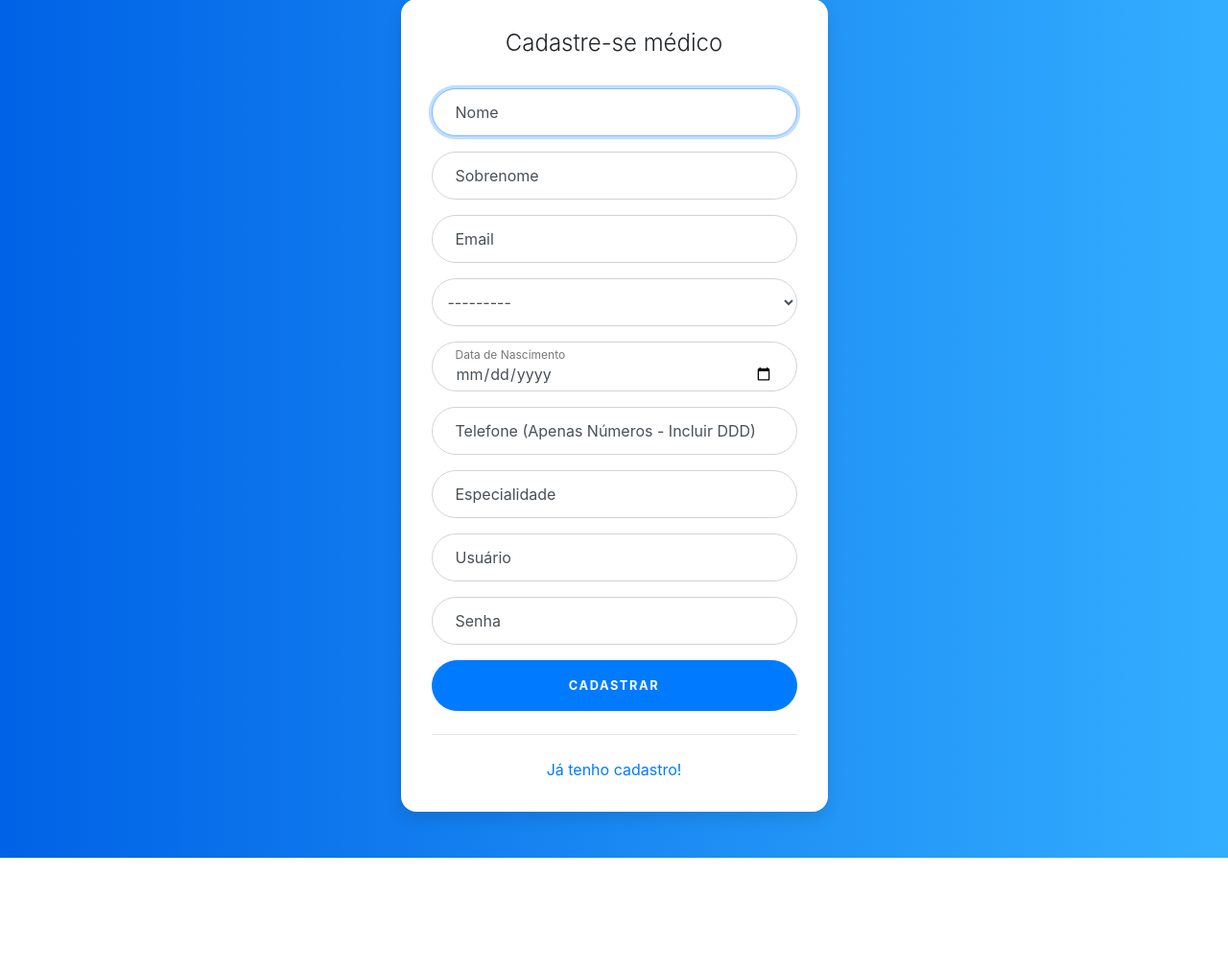
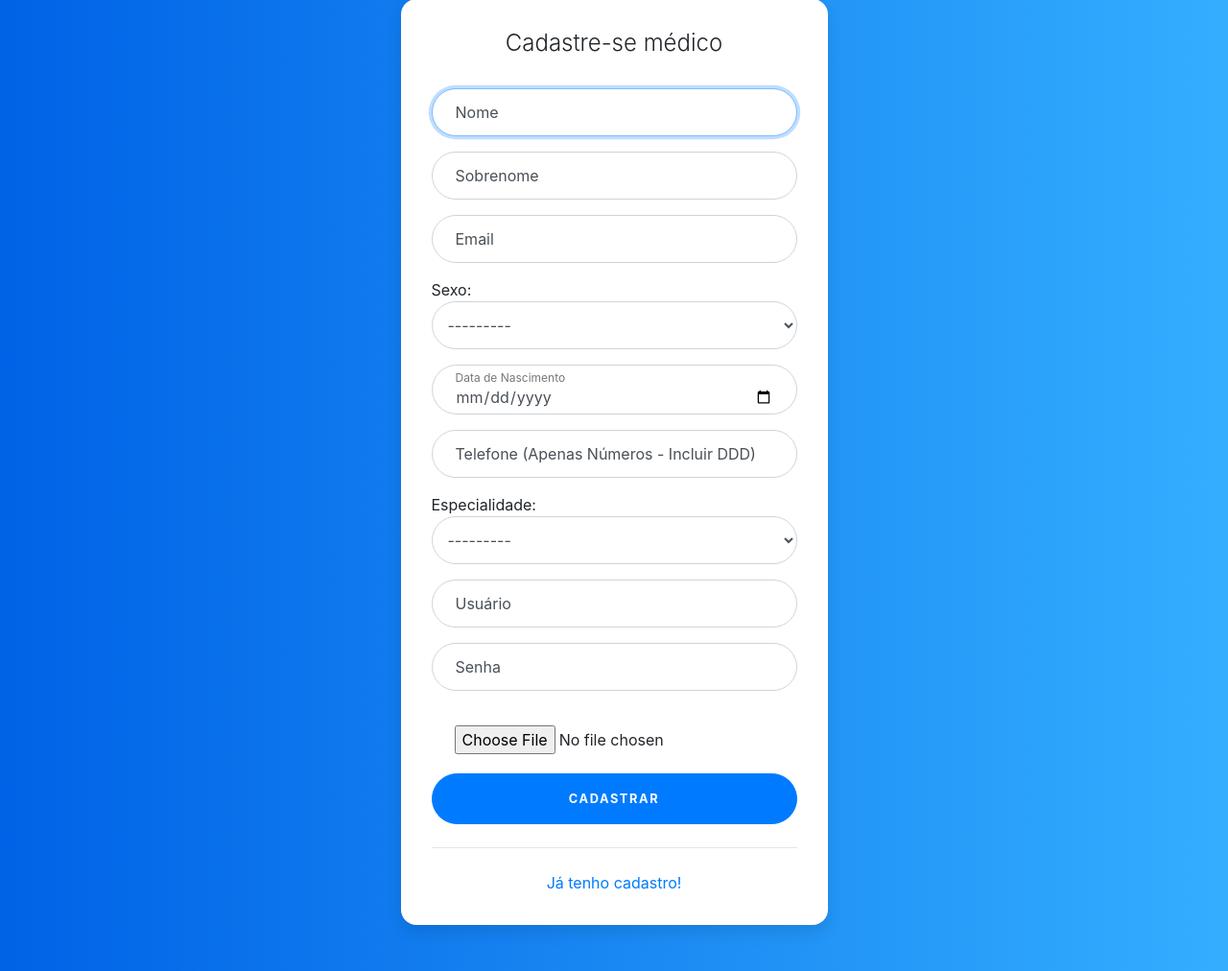
Before and after one commit to matheusfs99/achar_medico_django, a Django app: page /cadastro_medico in a window 1280 px wide. Shown: the part 49-1061 px from the top of the page at 96% size. Before the commit the page ends 943 px from the top, so only its background shows below. Run offline with Django 3.2, Linux system fonts and the light colour scheme; some libraries are stand-ins or nearby versions.

Commit message:
commit second

```diff
--- a/ache_medico/forms.py
+++ b/ache_medico/forms.py
@@ -27,10 +27,10 @@
 class MedicoForms(forms.ModelForm):
     class Meta:
         model = Medico
-        fields = ['sexo', 'data_nascimento', 'telefone', 'especialidade']
+        fields = ['sexo', 'data_nascimento', 'telefone', 'especialidade', 'foto']
         widgets = {
-            'sexo': forms.Select(choices=Sexo.SEXO, attrs={'class': 'form-control', 'style': 'border-radius: 2rem;height: 50px'}),
+            'sexo': forms.Select(choices=Sexo.SEXO, attrs={'class': 'form-control', 'style': 'border-radius: 2rem;height: 50px', 'id': 'inputSexo'}),
             'data_nascimento': forms.DateInput(attrs={'class': 'form-control', 'maxlength': 9}),
             'telefone': forms.NumberInput(attrs={'class': 'form-control', 'maxlength': 11, 'placeholder': 'Telefone'}),
-            'especialidade': forms.Select(attrs={'class': 'form-control', 'placeholder': 'Especialidade'}),
+            'especialidade': forms.Select(choices=Especialidade.ESPECIALIDADE, attrs={'class': 'form-control', 'style': 'border-radius: 2rem;height: 50px'}),
         }
--- a/ache_medico/models.py
+++ b/ache_medico/models.py
@@ -3,7 +3,28 @@
 
 # Create your models here.
 class Especialidade(models.Model):
-    especialidade = models.CharField(max_length=50)
+    ESPECIALIDADE = [
+        ('ACUPUNTURA', 'ACUPUNTURA'), ('ALERGIA E IMUNOLOGIA', 'ALERGIA E IMUNOLOGIA'), ('ANESTESIOLOGIA', 'ANESTESIOLOGIA'),
+        ('ANGIOLOGIA', 'ANGIOLOGIA'), ('CANCEROLOGIA CLÍNICA', 'CANCEROLOGIA CLÍNICA'), ('CANCEROLOGIA CIRÚRGICA', 'CANCEROLOGIA CIRÚRGICA'),
+        ('CANCEROLOGIA PEDIÁTRICA', 'CANCEROLOGIA PEDIÁTRICA'), ('CARDIOLOGIA', 'CARDIOLOGIA'), ('CIRURGIA CARDIOVASCULAR', 'CIRURGIA CARDIOVASCULAR'),
+        ('CIRURGIA DE CABEÇA E PESCOÇO', 'CIRURGIA DE CABEÇA E PESCOÇO'), ('CIRURGIA DO APARELHO DIGESTIVO', 'CIRURGIA DO APARELHO DIGESTIVO'),
+        ('CIRURGIA GERAL', 'CIRURGIA GERAL'), ('CIRURGIA PEDIÁTRICA', 'CIRURGIA PEDIÁTRICA'), ('CIRURGIA PLÁSTICA', 'CIRURGIA PLÁSTICA'),
+        ('CIRURGIA TORÁCICA', 'CIRURGIA TORÁCICA'), ('CIRURGIA VASCULAR', 'CIRURGIA VASCULAR'), ('CLÍNICA MÉDICA', 'CLÍNICA MÉDICA'),
+        ('COLOPROCTOLOGIA', 'COLOPROCTOLOGIA'), ('DERMATOLOGIA', 'DERMATOLOGIA'), ('ENDOCRINOLOGIA', 'ENDOCRINOLOGIA'),
+        ('ENDOSCOPIA', 'ENDOSCOPIA'), ('GASTROENTEROLOGIA', 'GASTROENTEROLOGIA'), ('GENÉTICA MÉDICA', 'GENÉTICA MÉDICA'),
+        ('GERIATRIA', 'GERIATRIA'), ('GINECOLOGIA E OBSTETRÍCIA', 'GINECOLOGIA E OBSTETRÍCIA'), ('HEMATOLOGIA E HEMOTERAPIA', 'HEMATOLOGIA E HEMOTERAPIA'),
+        ('HOMEOPATIA', 'HOMEOPATIA'), ('INFECTOLOGIA', 'INFECTOLOGIA'), ('MASTOLOGIA', 'MASTOLOGIA'),
+        ('MEDICINA DE FAMÍLIA E COMUNIDADE', 'MEDICINA DE FAMÍLIA E COMUNIDADE'), ('MEDICINA DO TRABALHO', 'MEDICINA DO TRABALHO'),
+        ('MEDICINA DO TRÁFEGO', 'MEDICINA DO TRÁFEGO'), ('MEDICINA ESPORTIVA', 'MEDICINA ESPORTIVA'),
+        ('MEDICINA FÍSICA E REABILITAÇÃO', 'MEDICINA FÍSICA E REABILITAÇÃO'), ('MEDICINA INTENSIVA', 'MEDICINA INTENSIVA'),
+        ('MEDICINA LEGAL', 'MEDICINA LEGAL'), ('MEDICINA NUCLEAR', 'MEDICINA NUCLEAR'), ('MEDICINA PREVENTIVA E SOCIAL', 'MEDICINA PREVENTIVA E SOCIAL'),
+        ('NEFROLOGIA', 'NEFROLOGIA'), ('NEUROCIRURGIA', 'NEUROCIRURGIA'), ('NEUROLOGIA', 'NEUROLOGIA'), ('NUTROLOGIA', 'NUTROLOGIA'),
+        ('OFTALMOLOGIA', 'OFTALMOLOGIA'), ('ORTOPEDIA e TRAUMATOLOGIA', 'ORTOPEDIA e TRAUMATOLOGIA'), ('OTORRINOLARINGOLOGIA', 'OTORRINOLARINGOLOGIA'),
+        ('PATOLOGIA', 'PATOLOGIA'), ('PATOLOGIA CLÍNICA/MEDICINA LABORATORIAL', 'PATOLOGIA CLÍNICA/MEDICINA LABORATORIAL'),
+        ('PEDIATRIA', 'PEDIATRIA'), ('PNEUMOLOGIA', 'PNEUMOLOGIA'), ('PSIQUIATRIA', 'PSIQUIATRIA'),
+        ('RADIOLOGIA E DIAGNÓSTICO POR IMAGEM', 'RADIOLOGIA E DIAGNÓSTICO POR IMAGEM'), ('DIAGNÓSTICO POR IMAGEM', 'DIAGNÓSTICO POR IMAGEM'),
+        ('RADIOTERAPIA', 'RADIOTERAPIA'), ('REUMATOLOGIA', 'REUMATOLOGIA'), ('UROLOGIA', 'UROLOGIA')
+    ]
 
 class Plano_Saude(models.Model):
     plano = models.CharField(max_length=50)
@@ -17,10 +38,11 @@
 
 class Medico(models.Model):
     user = models.OneToOneField(User, on_delete=models.CASCADE)
-    especialidade = models.ForeignKey(Especialidade, on_delete=models.CASCADE)
+    especialidade = models.CharField(max_length=50, choices=Especialidade.ESPECIALIDADE)
     sexo = models.CharField(max_length=10, choices=Sexo.SEXO)
     data_nascimento = models.DateField()
     telefone = models.BigIntegerField()
-    planos_aceitos = models.ForeignKey(Plano_Saude, on_delete=models.CASCADE)
+    #planos_aceitos = models.ForeignKey(Plano_Saude, on_delete=models.CASCADE)
     classificacao = models.FloatField(default=0)
     bio = models.CharField(max_length=300, null=True, blank=True)
+    foto = models.ImageField(upload_to='medicos_imgs/', blank=True, null=True)
--- a/ache_medico/templates/cadastro_medico.html
+++ b/ache_medico/templates/cadastro_medico.html
@@ -29,6 +29,7 @@
                         </div>
 
                         <div class="form-label-group">
+                            <span>Sexo:</span>
                             {{formMedico.sexo}}
                         </div>
 
@@ -45,9 +46,8 @@
                         </div>
 
                         <div class="form-label-group">
-                            <input type="TextInput" id="inputEspecialidade" name="especialidade" class="form-control" placeholder="Especialidade"
-                                   required autofocus>
-                            <label for="inputEspecialidade">Especialidade</label>
+                            <span>Especialidade:</span>
+                            {{formMedico.especialidade}}
                         </div>
 
                         <div class="form-label-group">
@@ -61,7 +61,9 @@
                                    required>
                             <label for="inputPassword">Senha</label>
                         </div>
-
+                        <div class="form-label-group">
+                            {{formMedico.foto}}
+                        </div>
                         <button class="btn btn-lg btn-primary btn-block text-uppercase" type="submit">Cadastrar</button>
                         <hr class="my-4">
                         <div style="text-align: center;">
--- a/ache_medico/templates/login_medico.html
+++ b/ache_medico/templates/login_medico.html
@@ -30,6 +30,10 @@
                         <a href="cadastro_medico" style="text-decoration:none">
                             <button type="button" class="btn btn-lg btn-secondary btn-block text-uppercase">Cadastre-se</button>
                         </a>
+                        <hr class="my-4">
+                        <div style="text-align: center;">
+                            <a href="{% url 'login' %}" style="text-decoration:none;">Não sou Médico!</a>
+                        </div>
 
                     </form>
                 </div>
--- a/ache_medico/views.py
+++ b/ache_medico/views.py
@@ -48,14 +48,13 @@
 
 def cadastro_medico(request):
     formUser = UsersForms(request.POST or None)
-    formMedico = MedicoForms(request.POST or None)
+    formMedico = MedicoForms(request.POST or None, request.FILES)
     context = {'formUser': formUser, 'formMedico': formMedico}
     if request.method == 'POST':
         if all((formUser.is_valid(), formMedico.is_valid())):
             user = formUser.save()
             medico = formMedico.save(commit=False)
             medico.user = user
-            medico.especialidade = get_object_or_404(Especialidade, id=id)
             medico.save()
             return redirect('login_medico')
     return render(request, 'cadastro_medico.html', context)
@@ -66,4 +65,7 @@
 
 @login_required
 def area_medico(request, id):
-    return render(request, 'area_medico.html')
+    context = {}
+    medico = Medico.objects.get(id=id)
+    context['medico'] = medico
+    return render(request, 'area_medico.html', context)
```
Also changed, not shown: ache_medico/templates/area_medico.html (+7 -9 lines), projeto_medico/settings.py (+8 -0 lines), media/__init__.py (added), media/medicos_imgs/__init__.py (added).
